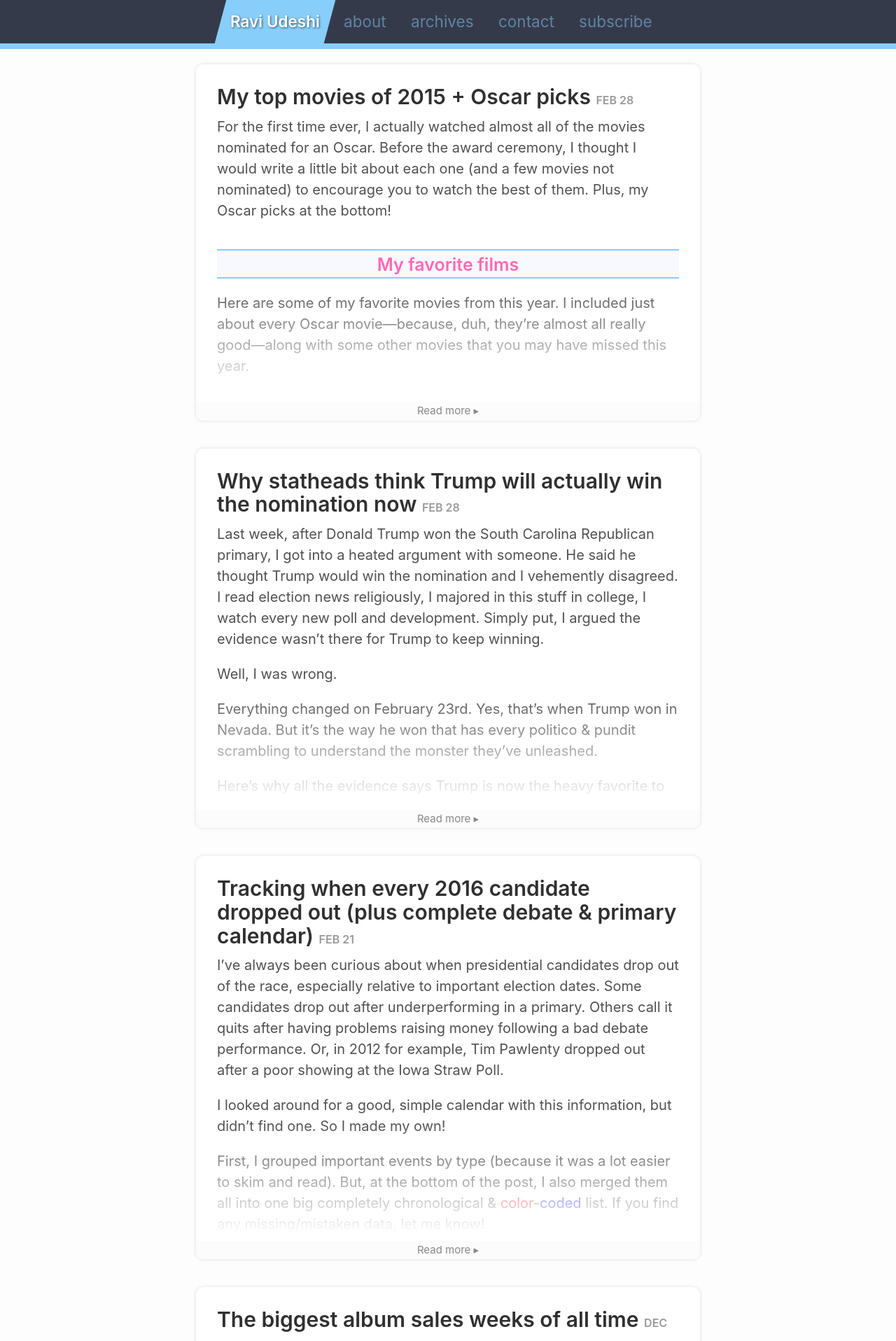
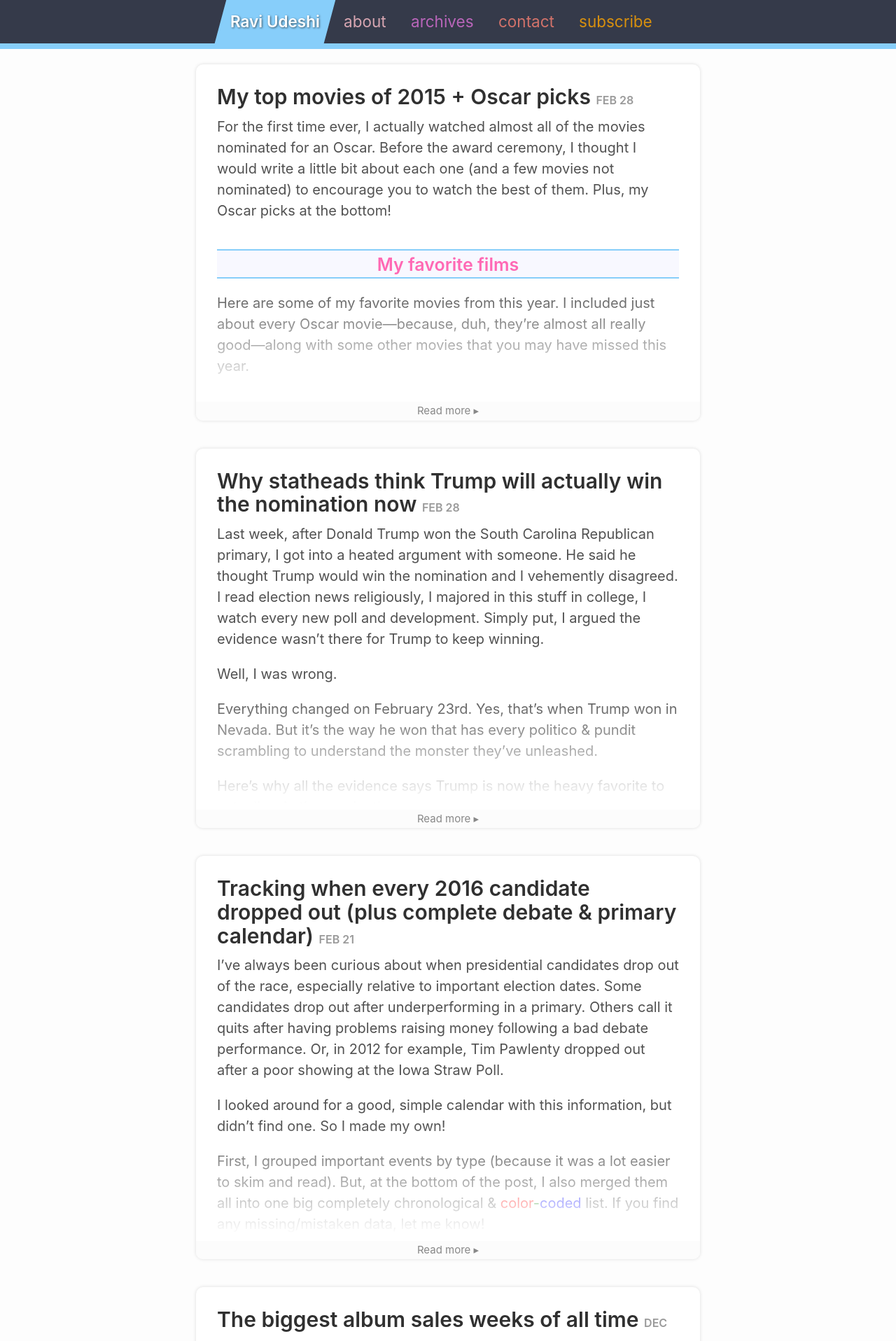
Before and after one commit to rkudeshi/rkudeshi.github.io, a Jekyll site: the page built from index.html, in a window 1280 px wide. Shown: the top 1916 px of the page at 70% size. Built offline with Jekyll 4.4.1, drawn with Linux system fonts in a browser that asks for light colours; the list of posts is cut into pages by our own code.

Commit message:
Enable masthead-menu colors

```diff
--- a/_sass/_RAVI.scss
+++ b/_sass/_RAVI.scss
@@ -82,7 +82,8 @@ body {
 .masthead-menu-item:last-child {
     margin-right: 1rem;
 }
-.masthead-menu-item:hover {
+/* .masthead-menu-item:hover { */
+.masthead-menu-item {
     opacity: 0.8;
 
     &:nth-child(1) { opacity: 1; }
```
